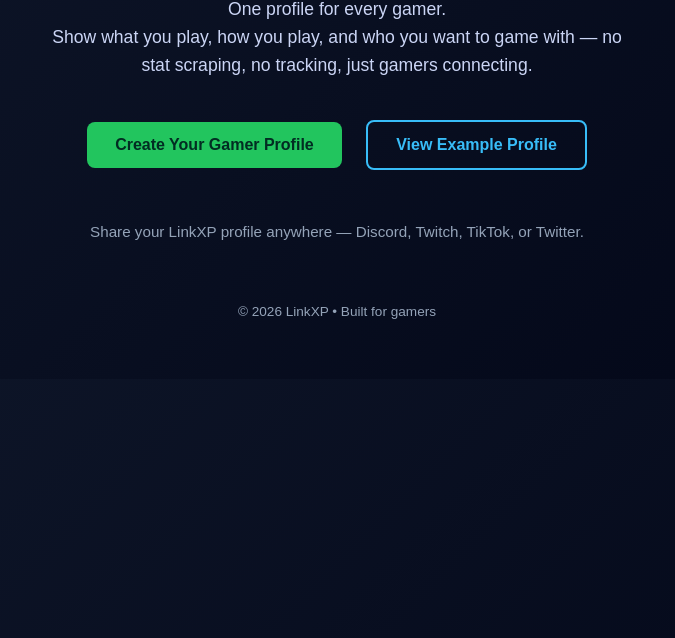
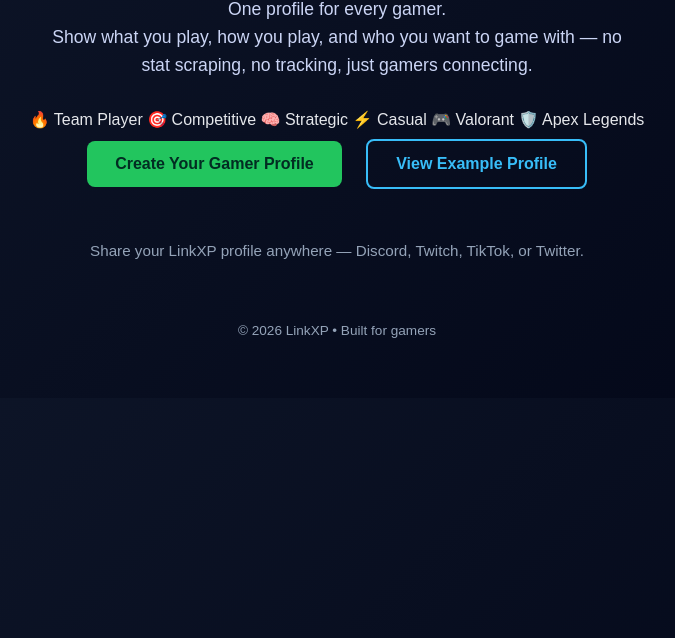
Before and after one commit to LinkXP49/LikeXP, a plain HTML site: page index.html in a window 1280 px wide. Shown: the part 162-800 px from the top of the page, without its empty margins (303-978 px from the left). Drawn offline with Linux system fonts and the light colour scheme.

Commit message:
Update index.html

```diff
--- a/index.html
+++ b/index.html
@@ -62,11 +62,19 @@
 
   <h1>LinkXP</h1>
   <p>
-    One profile for every gamer.<br>
-    Show what you play, how you play, and who you want to game with —
-    no stat scraping, no tracking, just gamers connecting.
-  </p>
+  One profile for every gamer.<br>
+  Show what you play, how you play, and who you want to game with —
+  no stat scraping, no tracking, just gamers connecting.
+</p>
 
+<div class="tags">
+  <span>🔥 Team Player</span>
+  <span>🎯 Competitive</span>
+  <span>🧠 Strategic</span>
+  <span>⚡ Casual</span>
+  <span>🎮 Valorant</span>
+  <span>🛡️ Apex Legends</span>
+</div>
   <a class="cta" href="setup.html">Create Your Gamer Profile</a>
   <a class="cta secondary" href="profile.html">View Example Profile</a>
 <p style="margin-top:40px;font-size:0.95rem;color:#94a3b8;">
```
